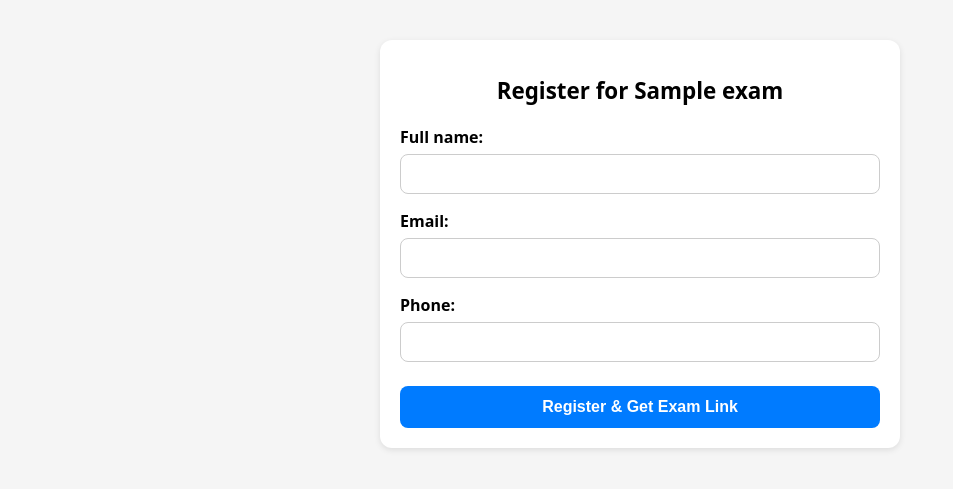
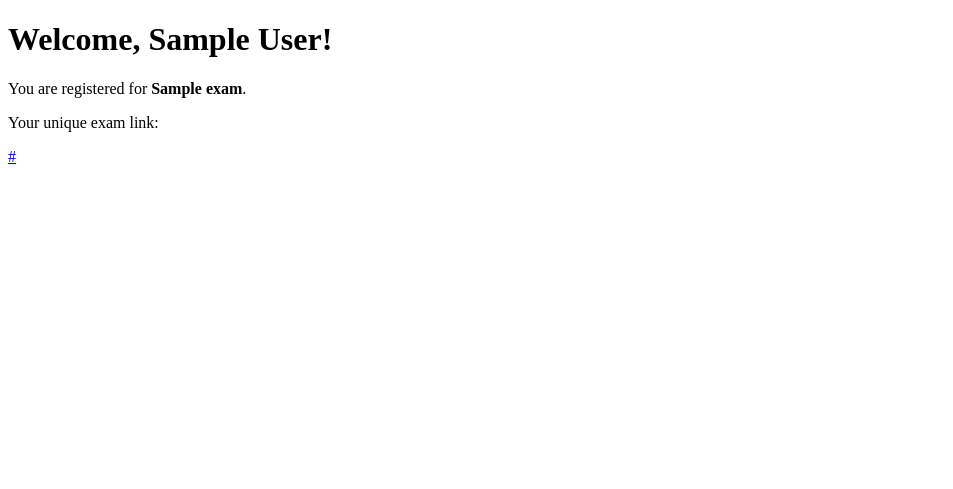
Before and after one commit to abdurahmonovjamshid/exam, a Django app: template exam/templates/exams/registration_success.html in a window 1280 px wide. Shown: the top 489 px of the page, without its empty margins (0-953 px from the left). Run offline with Django 5.2, Linux system fonts and the light colour scheme; tables that the repository leaves empty hold one stand-in row (values such as "Sample post"); the template is opened without the code that fills it: values that come from a table or form of the project are taken from there, most other values are stand-ins (such as "Sample title", 1, 10 or a date in 2020).

Commit message:
registration

```diff
--- a/exam/templates/exams/registration_success.html
+++ b/exam/templates/exams/registration_success.html
@@ -1,71 +1,12 @@
 <!DOCTYPE html>
-<html lang="en">
+<html>
 <head>
-  <meta charset="utf-8">
-  <title>Register for {{ exam.title }}</title>
-  <meta name="viewport" content="width=device-width, initial-scale=1"> <!-- important for phones -->
-
-  <style>
-    body {
-      font-family: system-ui, Arial, sans-serif;
-      margin: 0;
-      padding: 0;
-      background: #f5f5f5;
-    }
-    .container {
-      max-width: 480px; /* fits well on phones */
-      margin: 40px auto;
-      padding: 20px;
-      background: #fff;
-      border-radius: 12px;
-      box-shadow: 0 2px 6px rgba(0,0,0,0.1);
-    }
-    h1 {
-      font-size: 1.4rem;
-      margin-bottom: 20px;
-      text-align: center;
-    }
-    form p {
-      margin-bottom: 14px;
-    }
-    label {
-      font-weight: 600;
-      display: block;
-      margin-bottom: 6px;
-    }
-    input {
-      width: 100%;
-      padding: 10px;
-      font-size: 1rem;
-      border: 1px solid #ccc;
-      border-radius: 8px;
-      box-sizing: border-box;
-    }
-    button {
-      width: 100%;
-      padding: 12px;
-      font-size: 1rem;
-      font-weight: 600;
-      background: #007bff;
-      border: none;
-      border-radius: 8px;
-      color: #fff;
-      cursor: pointer;
-      margin-top: 10px;
-    }
-    button:hover {
-      background: #0056b3;
-    }
-  </style>
+  <title>Registration Successful</title>
 </head>
 <body>
-  <div class="container">
-    <h1>Register for {{ exam.title }}</h1>
-    <form method="post">
-      {% csrf_token %}
-      {{ form.as_p }}
-      <button type="submit">Register & Get Exam Link</button>
-    </form>
-  </div>
+  <h1>Welcome, {{ candidate.full_name }}!</h1>
+  <p>You are registered for <b>{{ exam.title }}</b>.</p>
+  <p>Your unique exam link:</p>
+  <p><a href="{{ link }}">{{ link }}</a></p>
 </body>
 </html>
```
Also changed, not shown: exam/templates/exams/register.html (+64 -1 lines).
